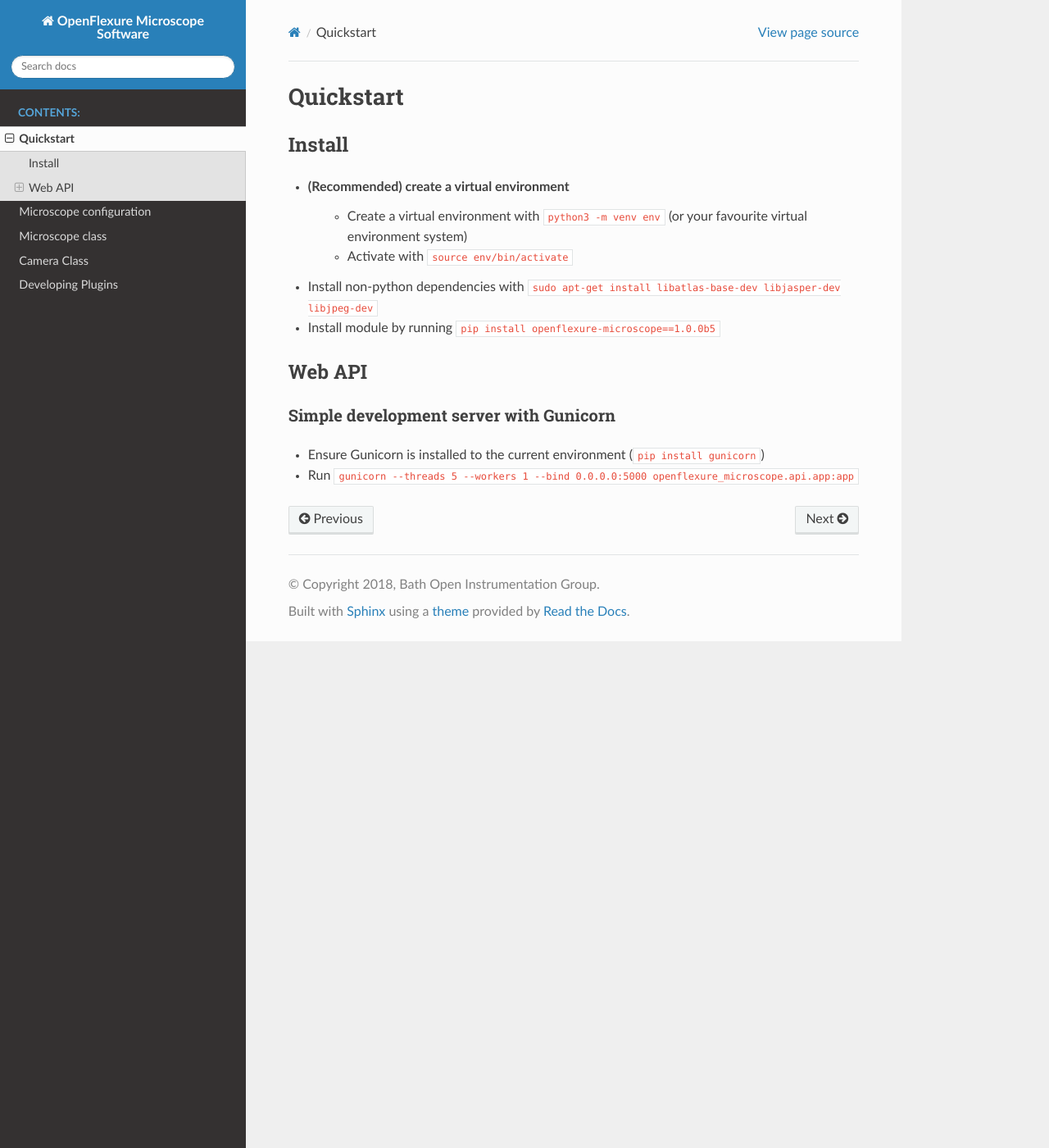
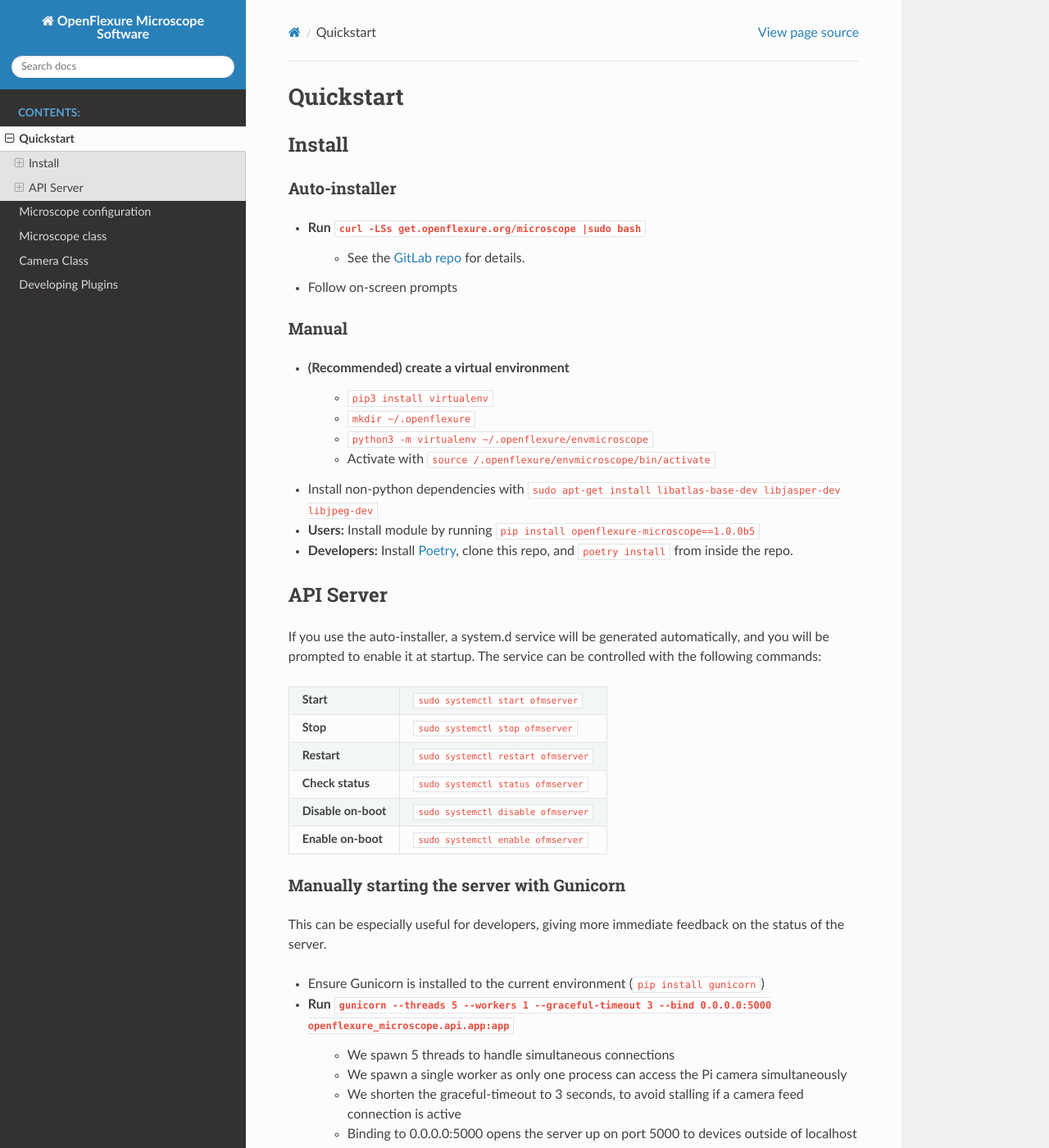
Before and after one commit to Aftaputra/Microscope-OF, a Sphinx documentation site: the page built from docs/source/quickstart.rst, in a window 1280 px wide and 1400 px high. Shown: the whole window at 82% size. Built offline with Sphinx 7.4.7 and the Read the Docs theme 2.0.0, drawn with Linux system fonts in a browser that asks for light colours; pages that are not in the unit, such as notebooks, are missing from menus.

Commit message:
Added quick-installer guide

```diff
--- a/docs/source/quickstart.rst
+++ b/docs/source/quickstart.rst
@@ -3,17 +3,47 @@
 
 Install
 -------
+
+Auto-installer
+++++++++++++++
+- Run ``curl -LSs get.openflexure.org/microscope |sudo bash``
+    - See the `GitLab repo <https://gitlab.com/openflexure/openflexure-microscope-installer>`_ for details.
+- Follow on-screen prompts
+
+Manual
+++++++
 - (Recommended) create a virtual environment
-    - Create a virtual environment with ``python3 -m venv env`` (or your favourite virtual environment system)
-    - Activate with ``source env/bin/activate``
+    - ``pip3 install virtualenv``
+    - ``mkdir ~/.openflexure``
+    - ``python3 -m virtualenv ~/.openflexure/envmicroscope``
+    - Activate with ``source /.openflexure/envmicroscope/bin/activate``
 - Install non-python dependencies with ``sudo apt-get install libatlas-base-dev libjasper-dev libjpeg-dev``
-- Install module by running ``pip install openflexure-microscope==1.0.0b5``
+- **Users:** Install module by running ``pip install openflexure-microscope==1.0.0b5``
+- **Developers:** Install `Poetry <https://github.com/sdispater/poetry>`_, clone this repo, and ``poetry install`` from inside the repo.
 
-Web API
--------
+API Server
+----------
 
-Simple development server with Gunicorn
-+++++++++++++++++++++++++++++++++++++++
+If you use the auto-installer, a system.d service will be generated automatically, and you will be prompted to enable it at startup.
+The service can be controlled with the following commands:
+
+===================  ====
+**Start**            ``sudo systemctl start ofmserver``
+**Stop**             ``sudo systemctl stop ofmserver``
+**Restart**          ``sudo systemctl restart ofmserver``
+**Check status**     ``sudo systemctl status ofmserver``
+**Disable on-boot**  ``sudo systemctl disable ofmserver``
+**Enable on-boot**   ``sudo systemctl enable ofmserver``
+===================  ====
+
+Manually starting the server with Gunicorn
+++++++++++++++++++++++++++++++++++++++++++
+
+This can be especially useful for developers, giving more immediate feedback on the status of the server.
 
 - Ensure Gunicorn is installed to the current environment (``pip install gunicorn``)
-- Run ``gunicorn --threads 5 --workers 1 --bind 0.0.0.0:5000 openflexure_microscope.api.app:app``
+- Run ``gunicorn --threads 5 --workers 1 --graceful-timeout 3 --bind 0.0.0.0:5000 openflexure_microscope.api.app:app``
+    - We spawn 5 threads to handle simultaneous connections
+    - We spawn a single worker as only one process can access the Pi camera simultaneously
+    - We shorten the graceful-timeout to 3 seconds, to avoid stalling if a camera feed connection is active
+    - Binding to 0.0.0.0:5000 opens the server up on port 5000 to devices outside of localhost
```
